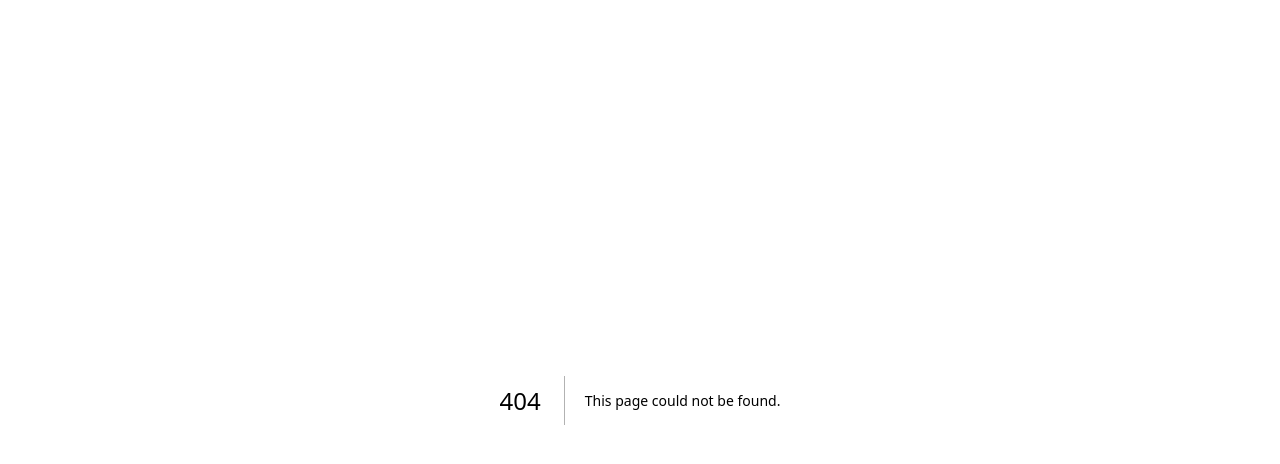
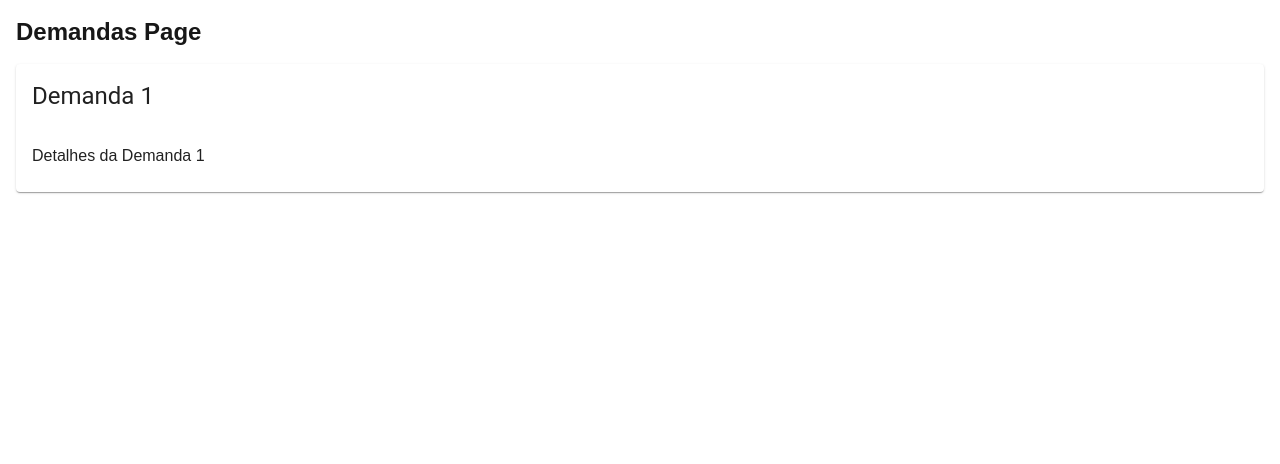
Before and after one commit to tiagodexheimer/tree-inspector-v5, a Next.js app: page /demandas in a window 1280 px wide. Before the commit this address had no page. Shown: the top 464 px of the page. Built offline with nearby package versions, Linux system fonts and the light colour scheme.

Commit message:
feat: ad demandas, gerenciar, relatorios, rotas

```diff
--- /dev/null
+++ b/src/app/demandas/page.tsx
@@ -0,0 +1,17 @@
+import { Card, CardHeader, CardContent } from "@mui/material";
+
+export default function DemandasPage() {
+    return (
+        <div className="p-4">
+            <h1 className="text-2xl font-bold mb-4">Demandas Page</h1>
+            <div>
+                <Card>
+                    <CardHeader title="Demanda 1" />
+                    <CardContent>
+                        <p>Detalhes da Demanda 1</p>
+                    </CardContent>
+                </Card>
+            </div>
+        </div>
+    );
+}
--- /dev/null
+++ b/src/app/gerenciar/page.tsx
@@ -0,0 +1,8 @@
+export default function GerenciarPage() {
+    return (
+        <div className="p-4">
+            <h1 className="text-2xl font-bold mb-4">Gerenciar Page</h1>
+            <p>This is the Gerenciar page content.</p>
+        </div>
+    );
+}
--- a/src/app/layout.tsx
+++ b/src/app/layout.tsx
@@ -27,7 +27,7 @@ export default function RootLayout({
       <body
         className={`${geistSans.variable} ${geistMono.variable} antialiased`}
       >
-        {children}
+        <main>{children}</main>
       </body>
     </html>
   );
--- /dev/null
+++ b/src/app/relatorios/page.tsx
@@ -0,0 +1,8 @@
+export default function RotasPage() {
+    return (
+        <div className="p-4">
+            <h1 className="text-2xl font-bold mb-4">Rotas Page</h1>
+            <p>This is the Rotas page content.</p>
+        </div>
+    );
+}
--- /dev/null
+++ b/src/app/rotas/page.tsx
@@ -0,0 +1,7 @@
+export default function RotasPage() {
+    return (
+      <div>
+        <h1>Rotas Page</h1>
+      </div>
+    );
+  }
--- a/src/componets/Sidebar.tsx
+++ b/src/componets/Sidebar.tsx
@@ -4,8 +4,8 @@ export default function Sidebar() {
             <h2 className="text-xl font-bold mb-2">Sidebar</h2>
             <ul>
                 <li>
-                    <a href="#" className="text-gray-400 hover:text-white">
-                        Link 1
+                    <a href="/demandas" className="text-gray-400 hover:text-white">
+                        Demandas
                     </a>
                 </li>
                 <li>
```
